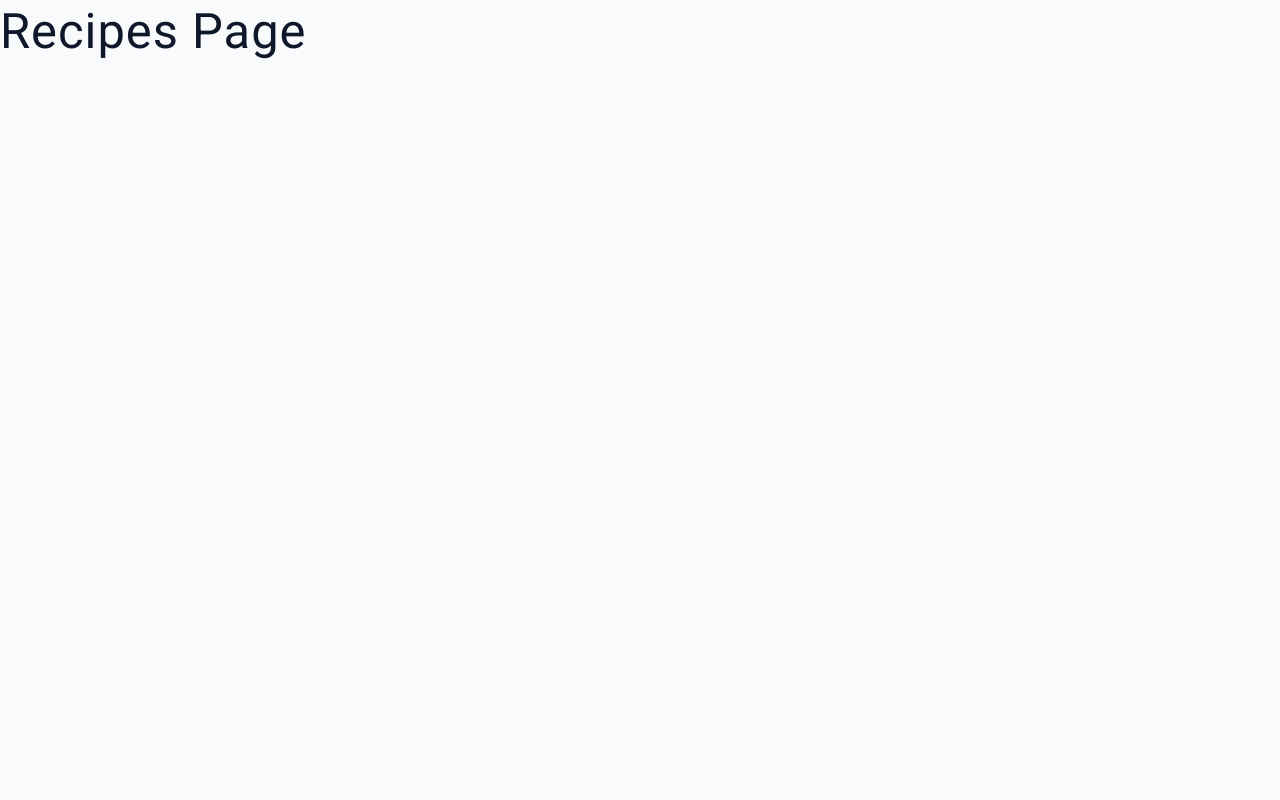
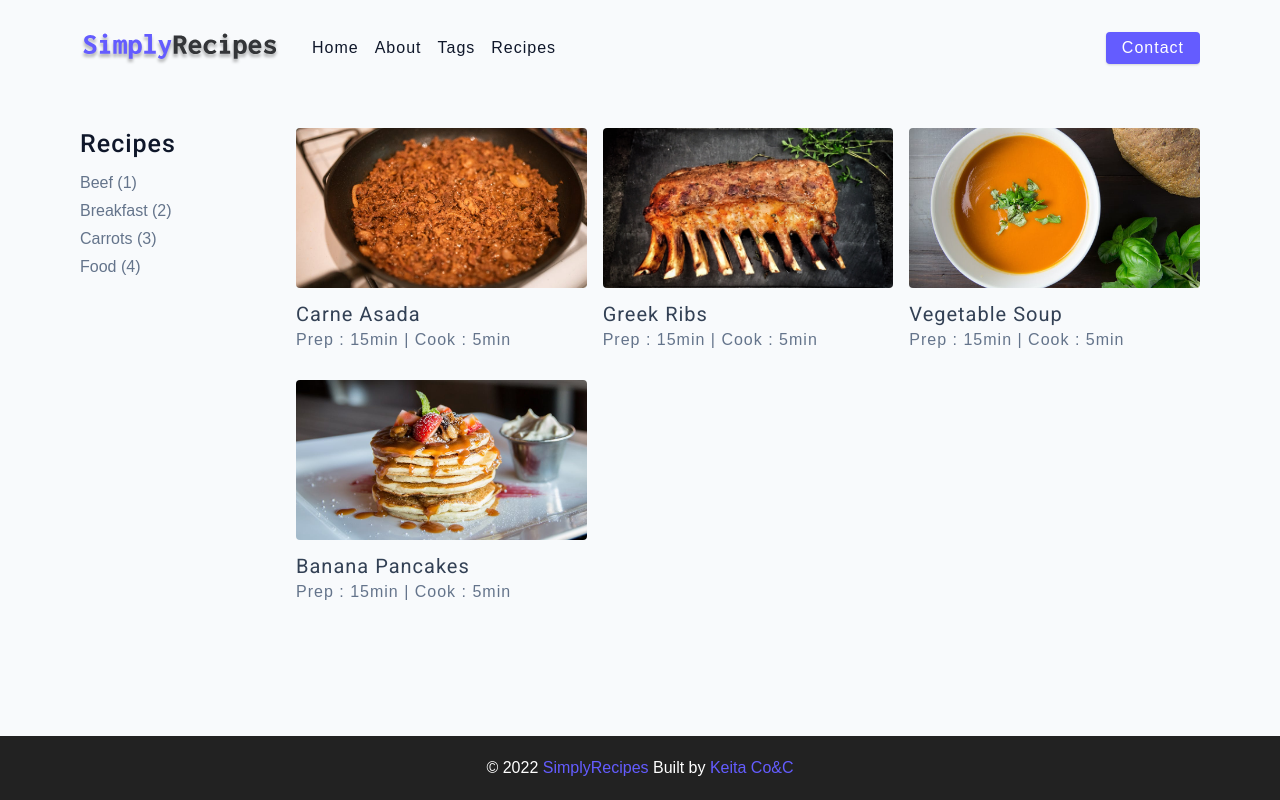
Before and after one commit to Keita18/html-sass-simply-recipes, a plain HTML site: page recipes.html in a window 1280 px wide. Drawn offline with Linux system fonts and the light colour scheme.

Commit message:
recipes page

```diff
--- a/recipes.html
+++ b/recipes.html
@@ -18,7 +18,90 @@
     <link rel="stylesheet" href="./css/main.css" />
   </head>
   <body>
-   <h1>Recipes Page</h1>
+    <header>
+      <nav class="nav">
+        <div class="nav__header">
+          <a href="index.html" class="nav__logo">
+            <img src="/assets/logo.svg" alt="" />
+          </a>
+          <button id="btn" class="btn nav__btn">
+            <i class="fas fa-align-justify"></i>
+          </button>
+        </div>
 
+        <div class="nav__links">
+          <a href="index.html" class="nav__link">home</a
+          ><a href="about.html" class="nav__link">about</a
+          ><a href="tags.html" class="nav__link">tags</a
+          ><a href="recipes.html" class="nav__link">recipes</a>
+          <div class="nav__link nav__contact">
+            <a href="contact.html" class="btn">contact</a>
+          </div>
+        </div>
+      </nav>
+    </header>
+
+    <main class="page">
+      <section class="recipes">
+        <div class="recipes__tags">
+          <h4>Recipes</h4>
+
+          <div class="recipes__tags--list">
+            <a href="tag-template.html">Beef (1)</a>
+            <a href="tag-template.html">Breakfast (2)</a>
+            <a href="tag-template.html">Carrots (3)</a>
+            <a href="tag-template.html">Food (4)</a>
+          </div>
+        </div>
+        <div class="recipes__cards">
+          <a href="single-recipe.html" class="recipes__card">
+            <img
+              src="./assets/recipes/recipe-1.jpeg"
+              class="img recipes__card-img"
+              alt=""
+            />
+            <h5>Carne Asada</h5>
+            <p>Prep : 15min | Cook : 5min</p>
+          </a>
+          <a href="single-recipe.html" class="recipes__card">
+            <img
+              src="./assets/recipes/recipe-2.jpeg"
+              class="img recipes__card-img"
+              alt=""
+            />
+            <h5>Greek Ribs</h5>
+            <p>Prep : 15min | Cook : 5min</p>
+          </a>
+          <a href="single-recipe.html" class="recipes__card">
+            <img
+              src="./assets/recipes/recipe-3.jpeg"
+              class="img recipes__card-img"
+              alt=""
+            />
+            <h5>Vegetable Soup</h5>
+            <p>Prep : 15min | Cook : 5min</p>
+          </a>
+          <a href="single-recipe.html" class="recipes__card">
+            <img
+              src="./assets/recipes/recipe-4.jpeg"
+              class="img recipes__card-img"
+              alt=""
+            />
+            <h5>Banana Pancakes</h5>
+            <p>Prep : 15min | Cook : 5min</p>
+          </a>
+        </div>
+      </section>
+    </main>
+
+    <footer>
+      <div>
+        &copy; 2022 <span class="footer__logo">SimplyRecipes</span>
+        Built by
+        <a href="github.com/keita18">Keita Co&C</a>
+      </div>
+    </footer>
+
+    <script src="/js/app.js"></script>
   </body>
 </html>
--- a/scss/_index.scss
+++ b/scss/_index.scss
@@ -10,6 +10,7 @@
     height       : 40vh;
     background   : url('/assets/main.jpeg') center/cover;
     border-radius: var(--borderRadius);
+    margin-bottom: 2rem;
 
     &__container {
         border-radius  : var(--borderRadius);
@@ -31,8 +32,6 @@
 .recipes {
     display: grid;
     gap    : 2rem 1rem;
-    margin-top           : 2rem;
-
 
     &__tags {
         order         : 1;
```
Also changed, not shown: about.html (+1 -1 lines), index.html (+1 -1 lines), tag-template.html (+75 -1 lines), css/main.css, 1 other file.
